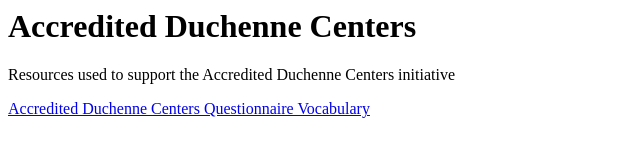
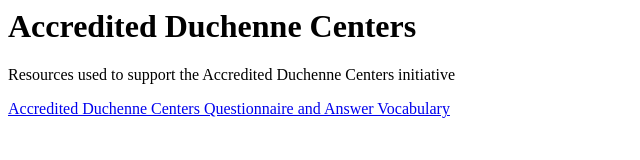
Before and after one commit to World-Duchenne-Organization/Accredited-Duchenne-Centers, a plain HTML site: page vocabularies/index.html in a window 1280 px wide. Shown: the whole page, without its empty margins (0-640 px from the left). Drawn offline with Linux system fonts and the light colour scheme.

Commit message:
trying to trigger pages workflow

```diff
--- a/vocabularies/index.html
+++ b/vocabularies/index.html
@@ -3,4 +3,4 @@
 Resources used to support the Accredited Duchenne Centers initiative
 <p/>
 
-<a href="./accredited-questionnaire.owl">Accredited Duchenne Centers Questionnaire Vocabulary</a>
+<a href="./accredited-questionnaire.owl">Accredited Duchenne Centers Questionnaire and Answer Vocabulary</a>
```
